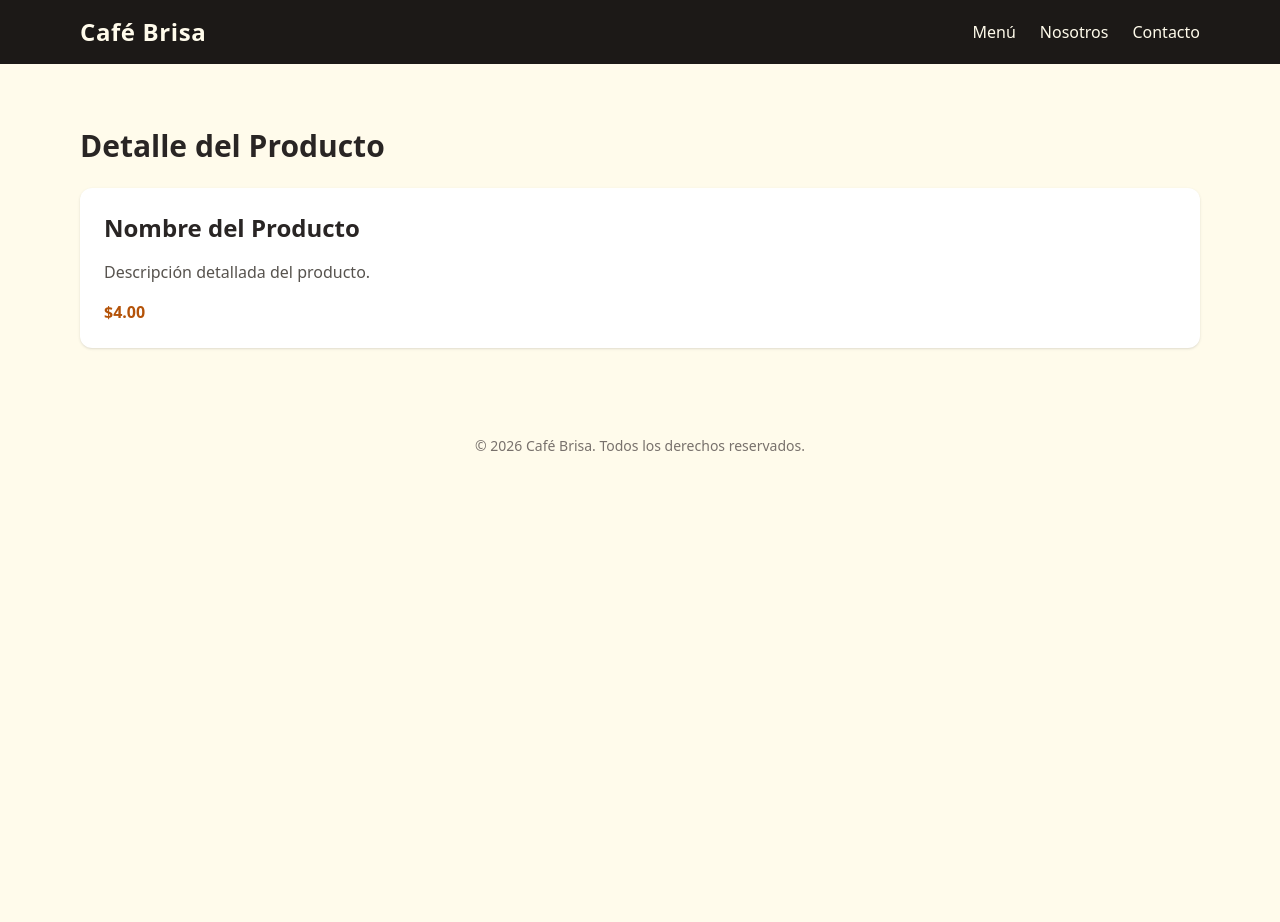
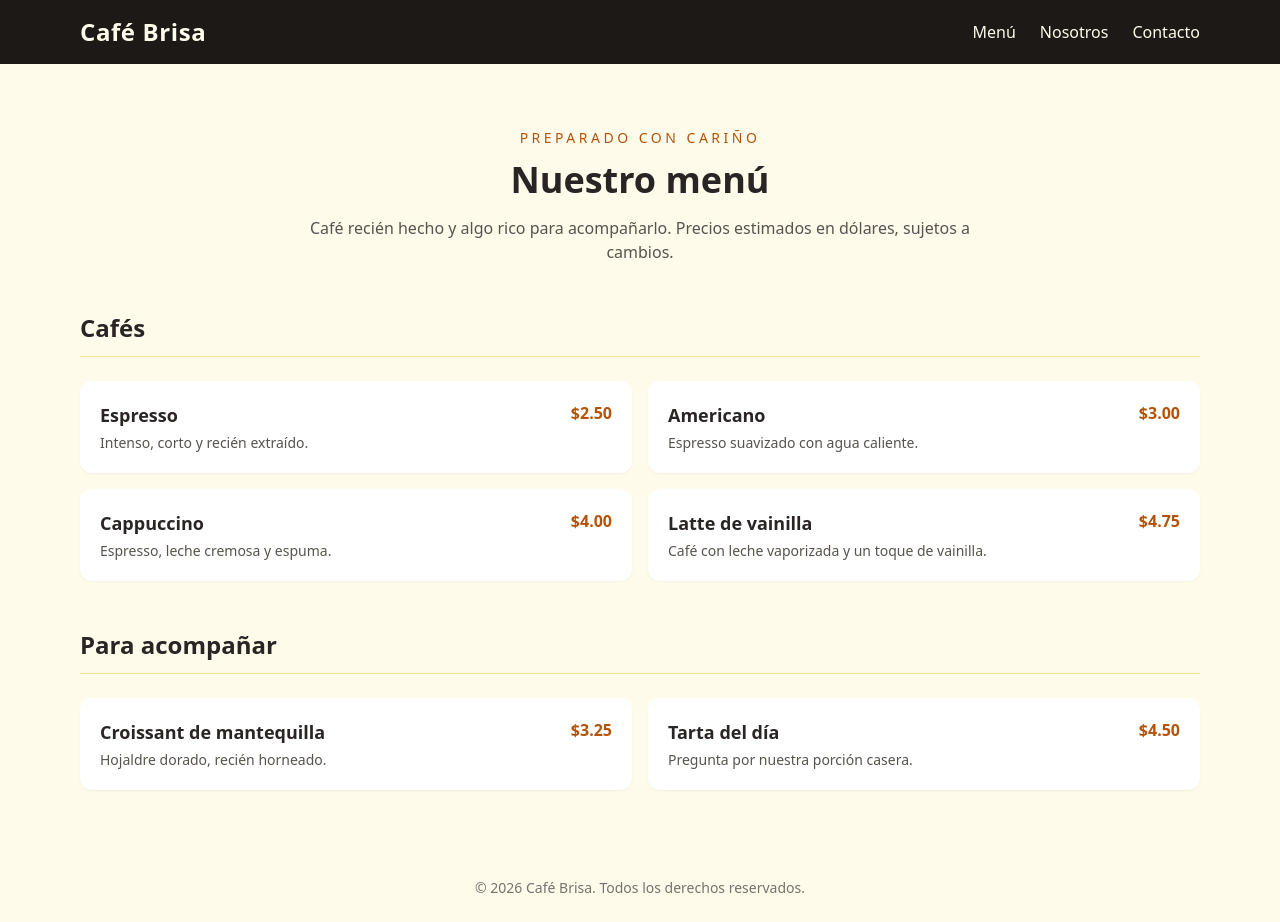
Before and after one commit to 4GeeksAcademy/ricardo-html-hello, a plain HTML site: page detail.html in a window 1280 px wide. Before the commit the page ends 800 px from the top, so only its background shows below. Drawn offline with nearby package versions, Linux system fonts and the light colour scheme.

Commit message:
feat(menu): muestra productos con precios estimados

```diff
--- a/detail.html
+++ b/detail.html
@@ -3,7 +3,7 @@
 <head>
   <meta charset="UTF-8">
   <meta name="viewport" content="width=device-width, initial-scale=1.0">
-  <title>Detalle del Producto - Café Brisa</title>
+  <title>Menú - Café Brisa</title>
   <script src="https://cdn.tailwindcss.com"></script>
   <link rel="stylesheet" href="css/styles.css">
 </head>
@@ -21,12 +21,41 @@
   </header>
 
   <main class="max-w-6xl mx-auto py-16 px-4">
-    <h1 class="text-3xl font-bold mb-6">Detalle del Producto</h1>
-    <div class="bg-white rounded-xl shadow p-6">
-      <h2 class="text-2xl font-semibold mb-4">Nombre del Producto</h2>
-      <p class="mb-4 text-stone-600">Descripción detallada del producto.</p>
-      <span class="font-bold text-amber-700">$4.00</span>
-    </div>
+    <section class="text-center mb-12">
+      <p class="text-sm uppercase tracking-[0.25em] text-amber-700 mb-3">Preparado con cariño</p>
+      <h1 class="text-4xl font-bold mb-4">Nuestro menú</h1>
+      <p class="max-w-2xl mx-auto text-stone-600">Café recién hecho y algo rico para acompañarlo. Precios estimados en dólares, sujetos a cambios.</p>
+    </section>
+
+    <section class="mb-12" aria-labelledby="cafes-title">
+      <h2 id="cafes-title" class="text-2xl font-bold border-b border-amber-200 pb-3 mb-6">Cafés</h2>
+      <div class="grid gap-4 md:grid-cols-2">
+        <article class="bg-white rounded-xl shadow-sm p-5 flex justify-between gap-4">
+          <div><h3 class="font-semibold text-lg">Espresso</h3><p class="text-stone-600 text-sm mt-1">Intenso, corto y recién extraído.</p></div><span class="font-bold text-amber-700 whitespace-nowrap">$2.50</span>
+        </article>
+        <article class="bg-white rounded-xl shadow-sm p-5 flex justify-between gap-4">
+          <div><h3 class="font-semibold text-lg">Americano</h3><p class="text-stone-600 text-sm mt-1">Espresso suavizado con agua caliente.</p></div><span class="font-bold text-amber-700 whitespace-nowrap">$3.00</span>
+        </article>
+        <article class="bg-white rounded-xl shadow-sm p-5 flex justify-between gap-4">
+          <div><h3 class="font-semibold text-lg">Cappuccino</h3><p class="text-stone-600 text-sm mt-1">Espresso, leche cremosa y espuma.</p></div><span class="font-bold text-amber-700 whitespace-nowrap">$4.00</span>
+        </article>
+        <article class="bg-white rounded-xl shadow-sm p-5 flex justify-between gap-4">
+          <div><h3 class="font-semibold text-lg">Latte de vainilla</h3><p class="text-stone-600 text-sm mt-1">Café con leche vaporizada y un toque de vainilla.</p></div><span class="font-bold text-amber-700 whitespace-nowrap">$4.75</span>
+        </article>
+      </div>
+    </section>
+
+    <section aria-labelledby="acompanamientos-title">
+      <h2 id="acompanamientos-title" class="text-2xl font-bold border-b border-amber-200 pb-3 mb-6">Para acompañar</h2>
+      <div class="grid gap-4 md:grid-cols-2">
+        <article class="bg-white rounded-xl shadow-sm p-5 flex justify-between gap-4">
+          <div><h3 class="font-semibold text-lg">Croissant de mantequilla</h3><p class="text-stone-600 text-sm mt-1">Hojaldre dorado, recién horneado.</p></div><span class="font-bold text-amber-700 whitespace-nowrap">$3.25</span>
+        </article>
+        <article class="bg-white rounded-xl shadow-sm p-5 flex justify-between gap-4">
+          <div><h3 class="font-semibold text-lg">Tarta del día</h3><p class="text-stone-600 text-sm mt-1">Pregunta por nuestra porción casera.</p></div><span class="font-bold text-amber-700 whitespace-nowrap">$4.50</span>
+        </article>
+      </div>
+    </section>
   </main>
 
   <footer class="text-center py-6 text-sm text-stone-500">
```
Also changed, not shown: 1 other file.
